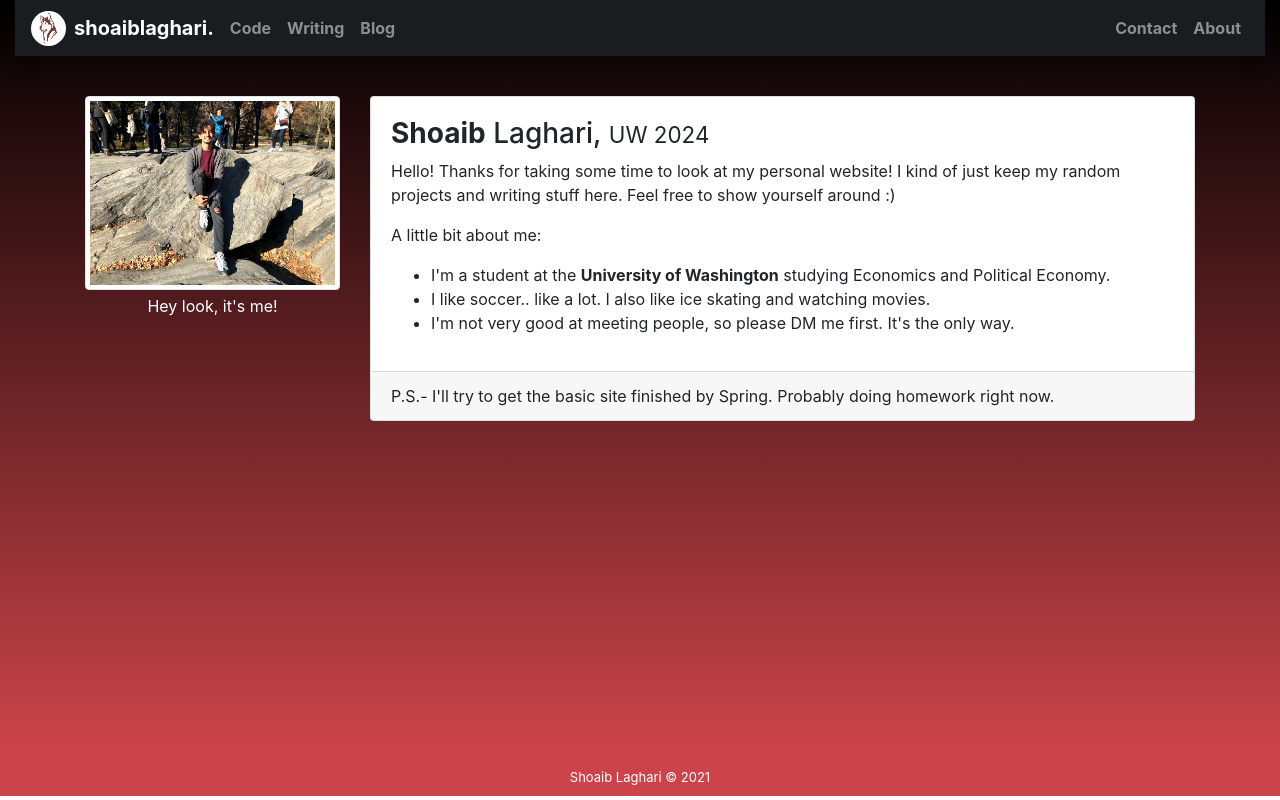
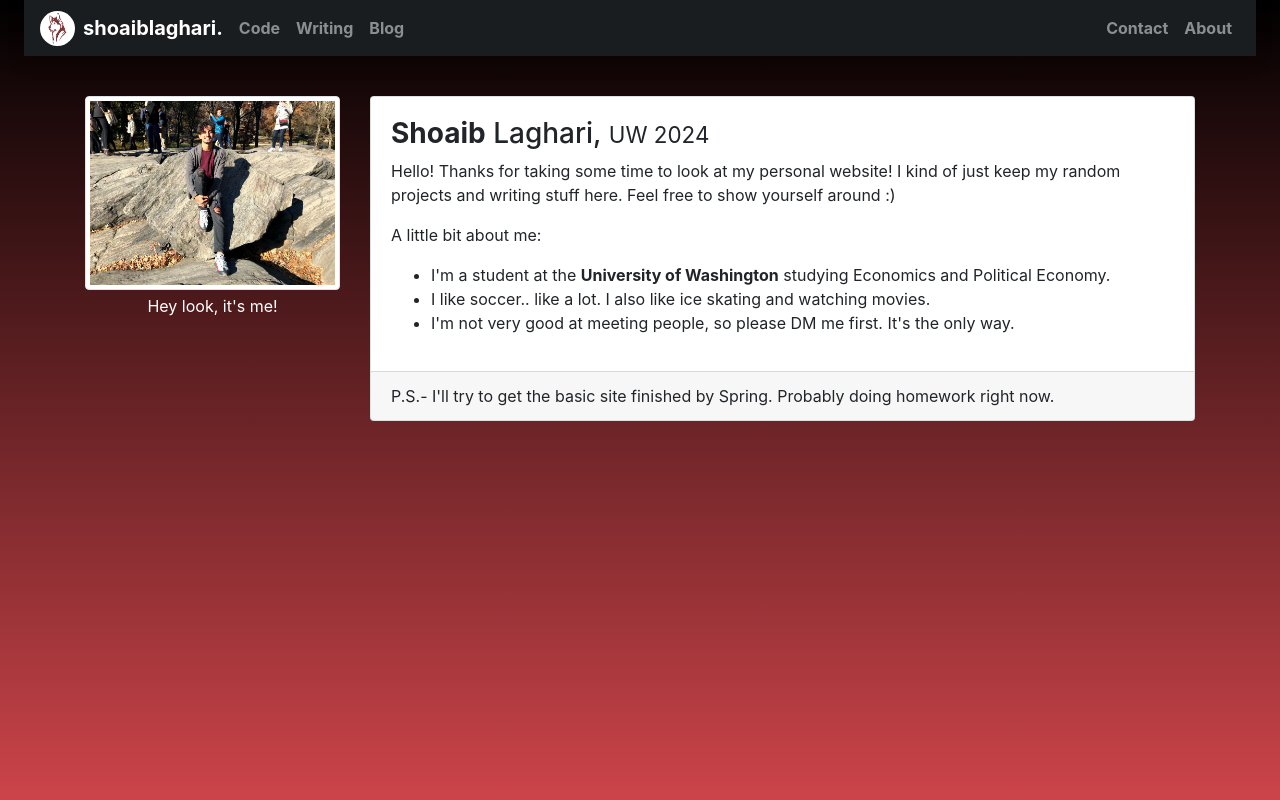
Before and after one commit to shoaibl9/shoaiblaghari.com, a Gatsby site: page /about in a window 1280 px wide. Built offline with nearby package versions, Linux system fonts and the light colour scheme; Gatsby itself is replaced by a stand-in of ours.

Commit message:
new workspace

```diff
--- a/src/components/Background.js
+++ b/src/components/Background.js
@@ -5,7 +5,7 @@ import { Container } from 'react-bootstrap'
 
 const StyledContainer = styled(Container)`
   position: fixed;
-  min-height: 94vh;
+  min-height: 100vh;
   min-width: 100%;
   z-index: 0;
   background-image: linear-gradient(black, rgba(204, 68, 74, 1));
--- a/src/components/NavBar.js
+++ b/src/components/NavBar.js
@@ -15,7 +15,7 @@ const StyledNavLink = styled(Link)`
 
 function  Header(){
   return(
-    <StyledNavbar  expand="lg" variant='dark' className="sticky-top shadow text-white mb-md-4 mb-sm-3"  >
+    <StyledNavbar expand="lg" variant='dark' className="sticky-top shadow text-white mb-md-4 mb-sm-3 ml-lg-4 mr-lg-4"  >
       <Navbar.Brand className='d-flex flex-row p-0'>
         <Link to="/">
         <img
--- a/src/pages/about.js
+++ b/src/pages/about.js
@@ -6,12 +6,7 @@ import { Container } from 'react-bootstrap'
 import NavBar from '../components/NavBar'
 import AboutCard from '../components/AboutCard'
 import Footer from '../components/Footer'
-
-const Background = styled(Container)`
-  min-height: 94vh;
-  min-width: 100%;
-  background-image: linear-gradient(black, rgba(204, 68, 74, 1));
-`
+import Background from '../components/Background'
 
 export default () => {
   return (
@@ -25,11 +20,9 @@ export default () => {
       </head>
 
       <body>
-        <Background>
+        <Background />
           <NavBar />
           <AboutCard />
-        </Background>
-        <Footer className="text-center">Shoaib Laghari © 2021</Footer>
       </body>
     </>
   )
```
Also changed, not shown: src/pages/blog.js (+2 -8 lines), src/pages/code.js (+2 -8 lines), src/pages/contact.js (+2 -8 lines), src/pages/index.js (+2 -9 lines), src/pages/writing.js (+3 -10 lines).
